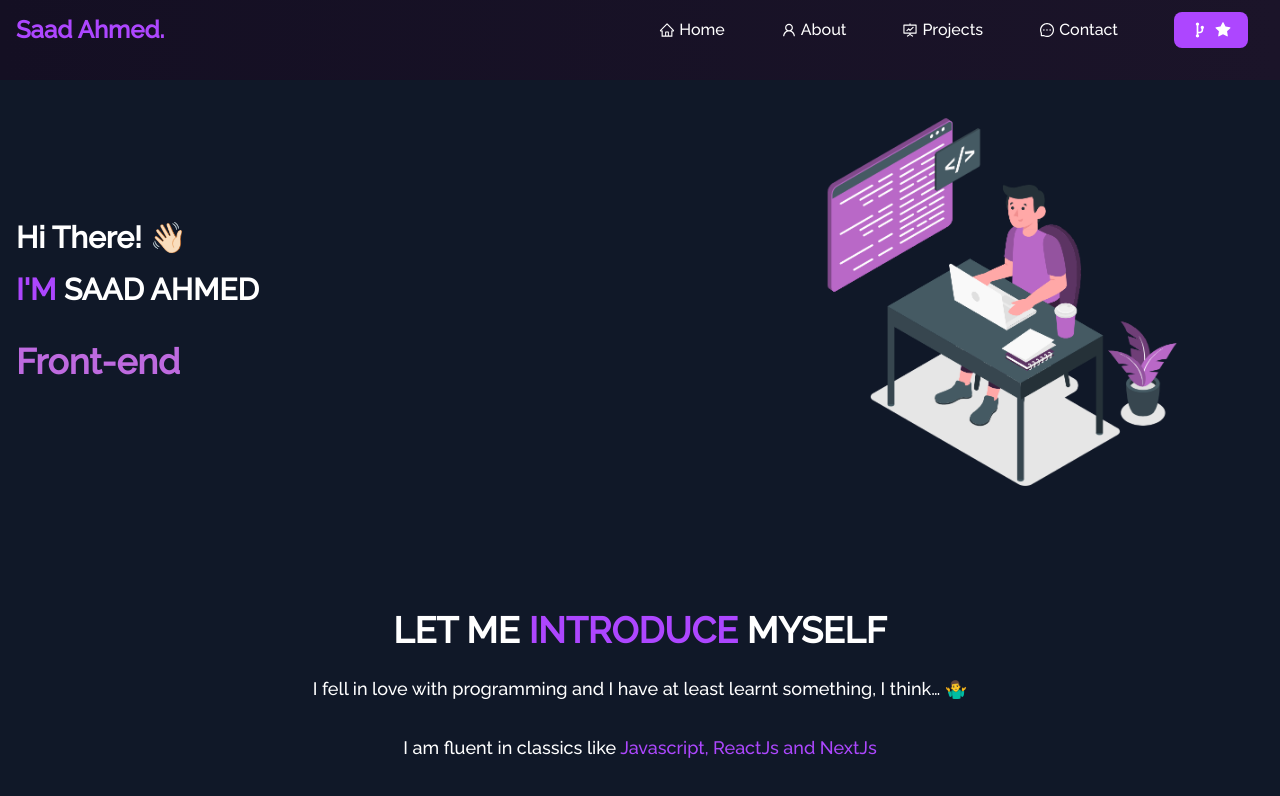
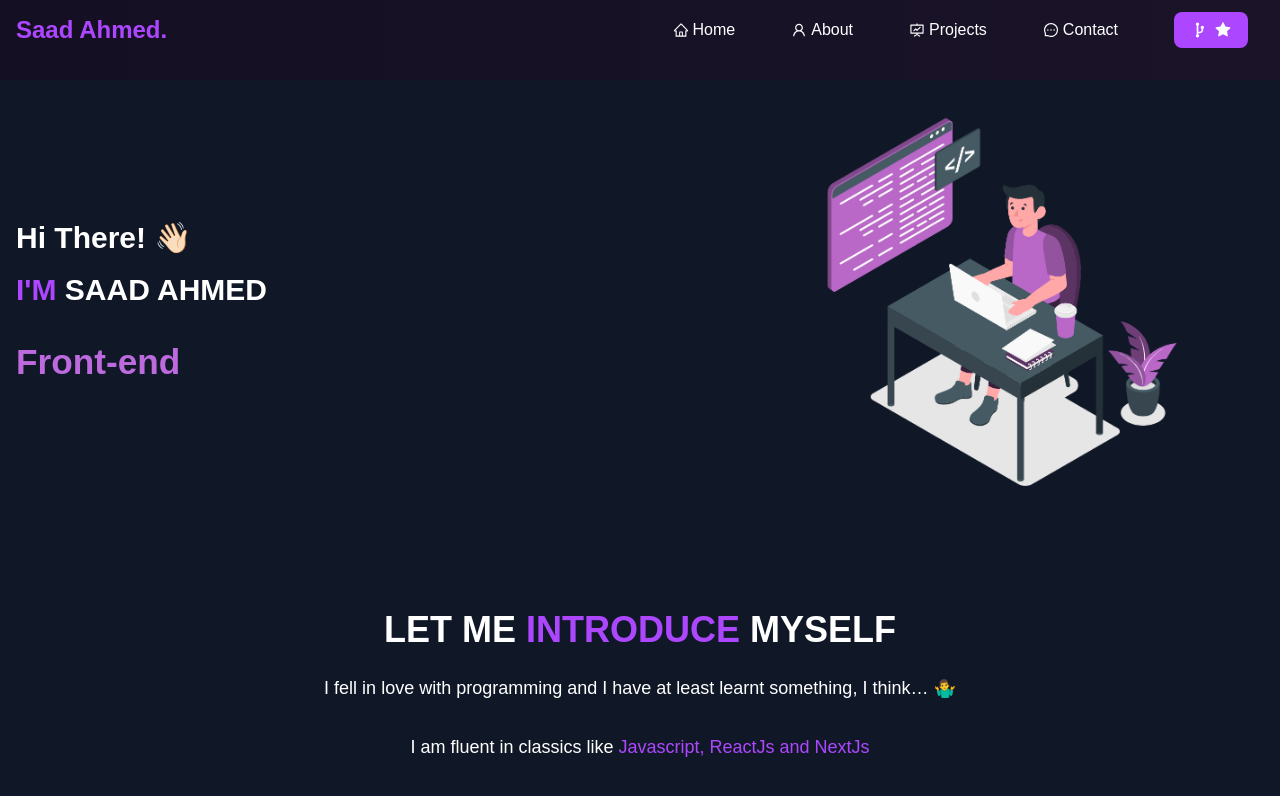
Before and after one commit to saadahmedsa/Portfolio-web, a Next.js app: page / in a window 1280 px wide. Shown: the top 796 px of the page. Built offline with nearby package versions, Linux system fonts and the light colour scheme.

Commit message:
change font family

```diff
--- a/src/app/globals.css
+++ b/src/app/globals.css
@@ -1,8 +1,8 @@
-@import url("https://fonts.googleapis.com/css2?family=Raleway:wght@500&display=swap");
+/* @import url("https://fonts.googleapis.com/css2?family=Raleway:wght@500&display=swap"); */
 @import "tailwindcss";
 body {
   margin: 0;
-  font-family: "Raleway", serif !important;
+    font-family: "Poppins", sans-serif;
   -webkit-font-smoothing: antialiased;
   -moz-osx-font-smoothing: grayscale;
   background-image: linear-gradient(to left, rgb(27 20 41), rgb(20 15 35));
```
